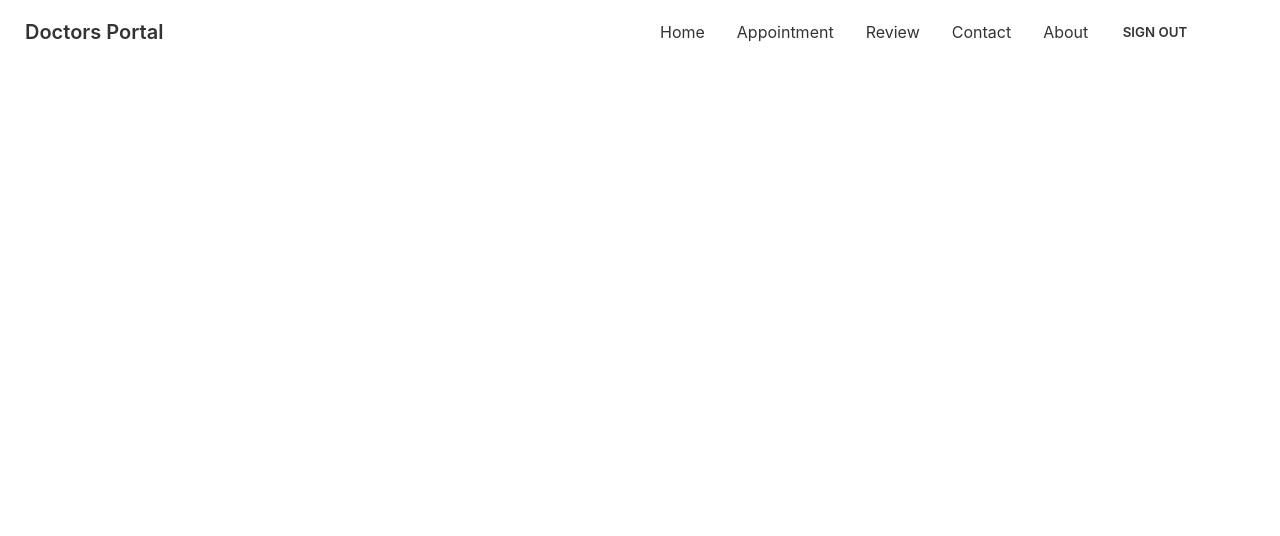
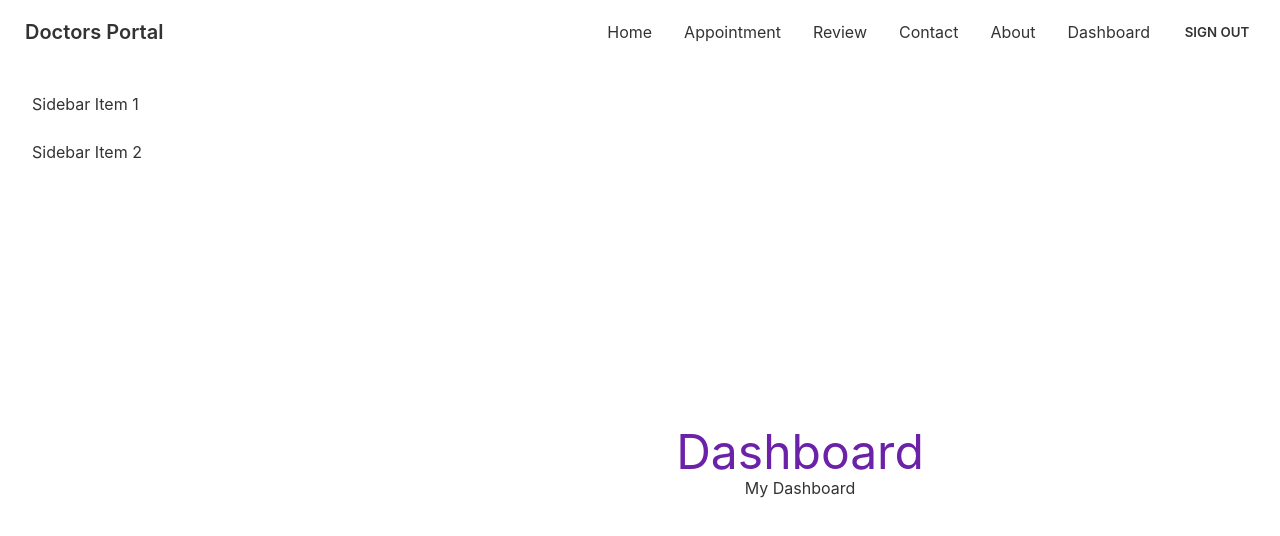
Before and after one commit to nadimahmed1/doctors-portal-client, a React (Create React App) app: page /dashboard in a window 1280 px wide. Shown: the top 536 px of the page. Built offline with nearby package versions, Linux system fonts and the light colour scheme; no server answers; sample sign-in values are in the browser's storage.

Commit message:
nested dashboard implement

```diff
--- a/package.json
+++ b/package.json
@@ -14,6 +14,7 @@
     "react-dom": "^18.2.0",
     "react-firebase-hooks": "^5.1.1",
     "react-hook-form": "^7.43.2",
+    "react-query": "^3.39.3",
     "react-router-dom": "^6.8.0",
     "react-scripts": "5.0.1",
     "react-toastify": "^9.1.1",
--- a/src/App.js
+++ b/src/App.js
@@ -7,6 +7,12 @@ import Login from './Pages/Login/Login';
 import RequireAuth from './Pages/Login/RequireAuth';
 import SignUp from './Pages/Login/SignUp';
 import Navbar from './Pages/Shared/Navbar';
+import { ToastContainer, toast } from 'react-toastify';
+
+import 'react-toastify/dist/ReactToastify.css';
+import Dashboard from './Pages/Dashboard/Dashboard';
+import MyDashboard from './Pages/Dashboard/MyDashboard';
+import MyReview from './Pages/Dashboard/MyReview';
 
 function App() {
   return (
@@ -15,16 +21,26 @@ function App() {
 
       <Routes>
         <Route path='/' element={<Home></Home>}></Route>
-        <Route path='/home' element={<Home></Home>}></Route>
-        <Route path='/about' element={<About></About>}></Route>
-        <Route path='/Login' element={<Login></Login>}></Route>
-        <Route path='/SignUp' element={<SignUp></SignUp>}></Route>
-        <Route path='/appointment' element={
+        <Route path='home' element={<Home></Home>}></Route>
+        <Route path='about' element={<About></About>}></Route>
+        <Route path='Login' element={<Login></Login>}></Route>
+        <Route path='SignUp' element={<SignUp></SignUp>}></Route>
+        <Route path='appointment' element={
           <RequireAuth>
             <Appointment></Appointment>
           </RequireAuth>
         }></Route>
+        <Route path='dashboard' element={
+          <RequireAuth>
+            <Dashboard></Dashboard>
+          </RequireAuth>
+        }>
+          <Route index element={<MyDashboard></MyDashboard>}></Route>
+          <Route path='MyReview' element={<MyReview></MyReview>}></Route>
+
+        </Route>
       </Routes>
+      <ToastContainer />
     </div>
   );
 }
--- a/src/Pages/Appointment/AvailableAppointments.js
+++ b/src/Pages/Appointment/AvailableAppointments.js
@@ -1,18 +1,26 @@
 import { format } from 'date-fns';
 import React, { useEffect, useState } from 'react';
+import { useQuery } from 'react-query';
 import BookingModal from './BookingModal';
 import Service from './Service';
+import Loading from '../Shared/Loading';
 
 const AvailableAppointments = ({ date }) => {
-    const [services, setServices] = useState([]);
-
+    // const [services, setServices] = useState([]);
+    const formattedDate = format(date, 'PP')
     const [treatment, setTreatment] = useState(null)
 
-    useEffect(() => {
-        fetch('http://localhost:5000/services')
-            .then(res => res.json())
-            .then(data => setServices(data))
-    }, [])
+    const { data: services, isLoading, refetch } = useQuery(['available', formattedDate], () => fetch(`http://localhost:5000/available?date=${formattedDate}`)
+        .then(res => res.json()))
+
+    // useEffect(() => {
+    //     fetch(`http://localhost:5000/available?date=${formattedDate}`)
+    //         .then(res => res.json())
+    //         .then(data => setServices(data))
+    // }, [])
+    if (isLoading) {
+        return <Loading></Loading>
+    }
     return (
         <div>
             <h1 className='text-secondary text-center font-bold text-2xl m-10'>Available Appointments on {format(date, 'PPP')}</h1>
@@ -27,7 +35,7 @@ const AvailableAppointments = ({ date }) => {
                 }
             </div>
             {
-                treatment && <BookingModal date={date} setTreatment={setTreatment} treatment={treatment}></BookingModal>
+                treatment && <BookingModal date={date} setTreatment={setTreatment} treatment={treatment} refetch={refetch}></BookingModal>
             }
         </div>
 
--- a/src/Pages/Appointment/BookingModal.js
+++ b/src/Pages/Appointment/BookingModal.js
@@ -1,10 +1,11 @@
 import { format } from 'date-fns';
 import React from 'react';
 import { useAuthState } from 'react-firebase-hooks/auth';
+import { toast } from 'react-toastify';
 import { coolGray } from 'tailwindcss/colors';
 import auth from './firebase.init';
 
-const BookingModal = ({ date, treatment, setTreatment }) => {
+const BookingModal = ({ date, treatment, setTreatment, refetch }) => {
     const { _id, name, slots } = treatment;
     const [user, loading] = useAuthState(auth);
     const handleForm = event => {
@@ -32,6 +33,13 @@ const BookingModal = ({ date, treatment, setTreatment }) => {
             .then(res => res.json())
             .then(data => {
                 console.log(data);
+                if (data.success) {
+                    toast(`Appointment is set, ${formattedDate} at ${slot}`);
+                }
+                else {
+                    toast.error(`Already have an appointment on ${data.booking?.date} at ${data.booking?.date}`)
+                }
+                refetch();
                 setTreatment(null)
             })
 
--- /dev/null
+++ b/src/Pages/Dashboard/Dashboard.js
@@ -0,0 +1,28 @@
+import React from 'react';
+import { Link, Outlet } from 'react-router-dom';
+
+const Dashboard = () => {
+    return (
+        <div class="drawer drawer-mobile">
+            <input id="my-drawer-2" type="checkbox" class="drawer-toggle" />
+            <div class="drawer-content flex flex-col items-center justify-center">
+                <h2 className='text-5xl text-purple-800'>Dashboard</h2>
+                {/* <!-- Page content here --> */}
+                <Outlet></Outlet>
+                <label for="my-drawer-2" class="btn btn-primary drawer-button lg:hidden">Open drawer</label>
+
+            </div>
+            <div class="drawer-side">
+                <label for="my-drawer-2" class="drawer-overlay"></label>
+                <ul class="menu p-4 w-80 bg-base-100 text-base-content">
+                    {/* <!-- Sidebar content here --> */}
+                    <li><Link to={'/dashboard'}>Sidebar Item 1</Link></li>
+                    <li><Link to={'/dashboard/MyReview'}>Sidebar Item 2</Link></li>
+                </ul>
+
+            </div>
+        </div>
+    );
+};
+
+export default Dashboard;
--- /dev/null
+++ b/src/Pages/Dashboard/MyDashboard.js
@@ -0,0 +1,11 @@
+import React from 'react';
+
+const MyDashboard = () => {
+    return (
+        <div>
+            <h2>My Dashboard</h2>
+        </div>
+    );
+};
+
+export default MyDashboard;
--- /dev/null
+++ b/src/Pages/Dashboard/MyReview.js
@@ -0,0 +1,11 @@
+import React from 'react';
+
+const MyReview = () => {
+    return (
+        <div>
+            <h2>My Review</h2>
+        </div>
+    );
+};
+
+export default MyReview;
--- a/src/Pages/Shared/Navbar.js
+++ b/src/Pages/Shared/Navbar.js
@@ -17,6 +17,9 @@ const Navbar = () => {
         <li><Link to={'review'}>Review</Link></li>
         <li><Link to={'contact'}>Contact</Link></li>
         <li><Link to={'about'}>About</Link></li>
+        {
+            user && <li><Link to={'dashboard'}>Dashboard</Link></li>
+        }
         <li>{user ? <button class="btn btn-ghost" onClick={logOut}>Sign Out</button> : <Link to={'login'}>Login</Link>}</li>
     </>
     return (
--- a/src/index.js
+++ b/src/index.js
@@ -5,11 +5,20 @@ import App from './App';
 import reportWebVitals from './reportWebVitals';
 import { BrowserRouter } from 'react-router-dom';
 
+import {
+  QueryClient,
+  QueryClientProvider,
+} from 'react-query'
+
+const queryClient = new QueryClient()
+
 const root = ReactDOM.createRoot(document.getElementById('root'));
 root.render(
   <BrowserRouter>
     <React.StrictMode>
-      <App />
+      <QueryClientProvider client={queryClient}>
+        <App />
+      </QueryClientProvider>
     </React.StrictMode>
   </BrowserRouter>
 );
```
Also changed, not shown: 1 other file (tests, documents, lock files or other folders).
